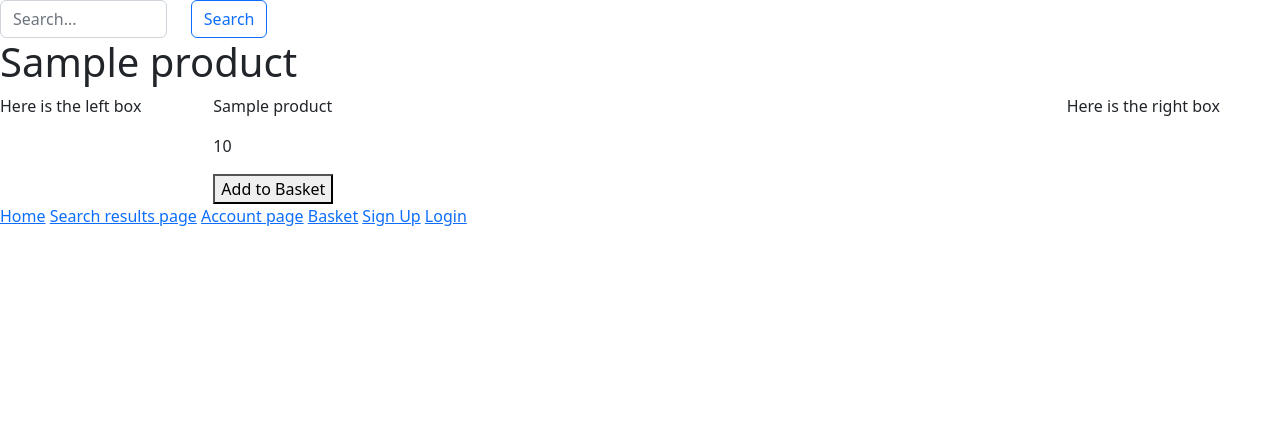
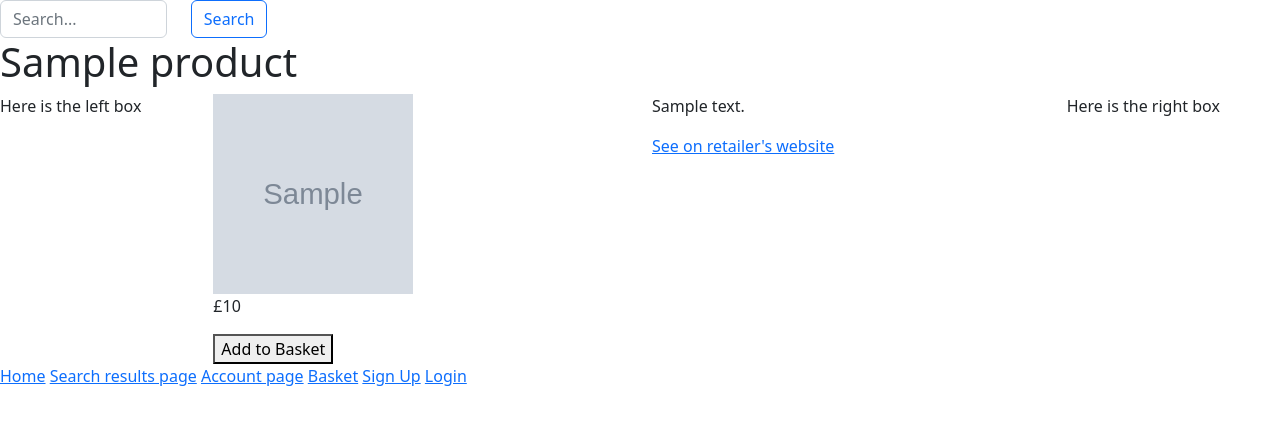
Before and after one commit to Eg3-git/mySuperTrolley, a Django app: template templates/trolley/product.html in a window 1280 px wide. Shown: the part 56-481 px from the top of the page. Run offline with Django 4.2, Linux system fonts and the light colour scheme; the template is opened without the code that fills it: most values are stand-ins (such as "Sample title", 1, 10 or a date in 2020); grey boxes marked "Sample" are stand-in pictures.

Commit message:
Updated product page

```diff
--- a/templates/trolley/product.html
+++ b/templates/trolley/product.html
@@ -4,14 +4,29 @@
 
 {% block title_block %}Product{% endblock %}
 
-{% block header_block %}{{ product.name }}{% endblock %}
+{% block header_block %}
+    {% if product %}
+    {{ product.name }}
+    {% else %}
+    Product Page
+    {% endif %}
+{% endblock %}
 
 {% block body_block %}
     {% if product %}
-        <p>{{ product.name }}</p>
-        <p>{{ product.price }}</p>
-        <button data-product="{{ product.id }}" data-action="add" class="update-basket">
+        <div class="row">
+            <div class="col">
+                <img src="{{ product.picture.url }}" alt="Product Image" width="200" height="200"/>
+                <p>£{{ product.price }}</p>
+                <button data-product="{{ product.id }}" data-action="add" class="update-basket">
             Add to Basket</button>
+            </div>
+            <div class="col">
+                <p>{{ product.desc }}</p>
+                <a href="{{ product.url }}">See on retailer's website</a>
+            </div>
+        </div>
+
     {% else %}
         <strong>No Products here</strong>
     {% endif %}
```
